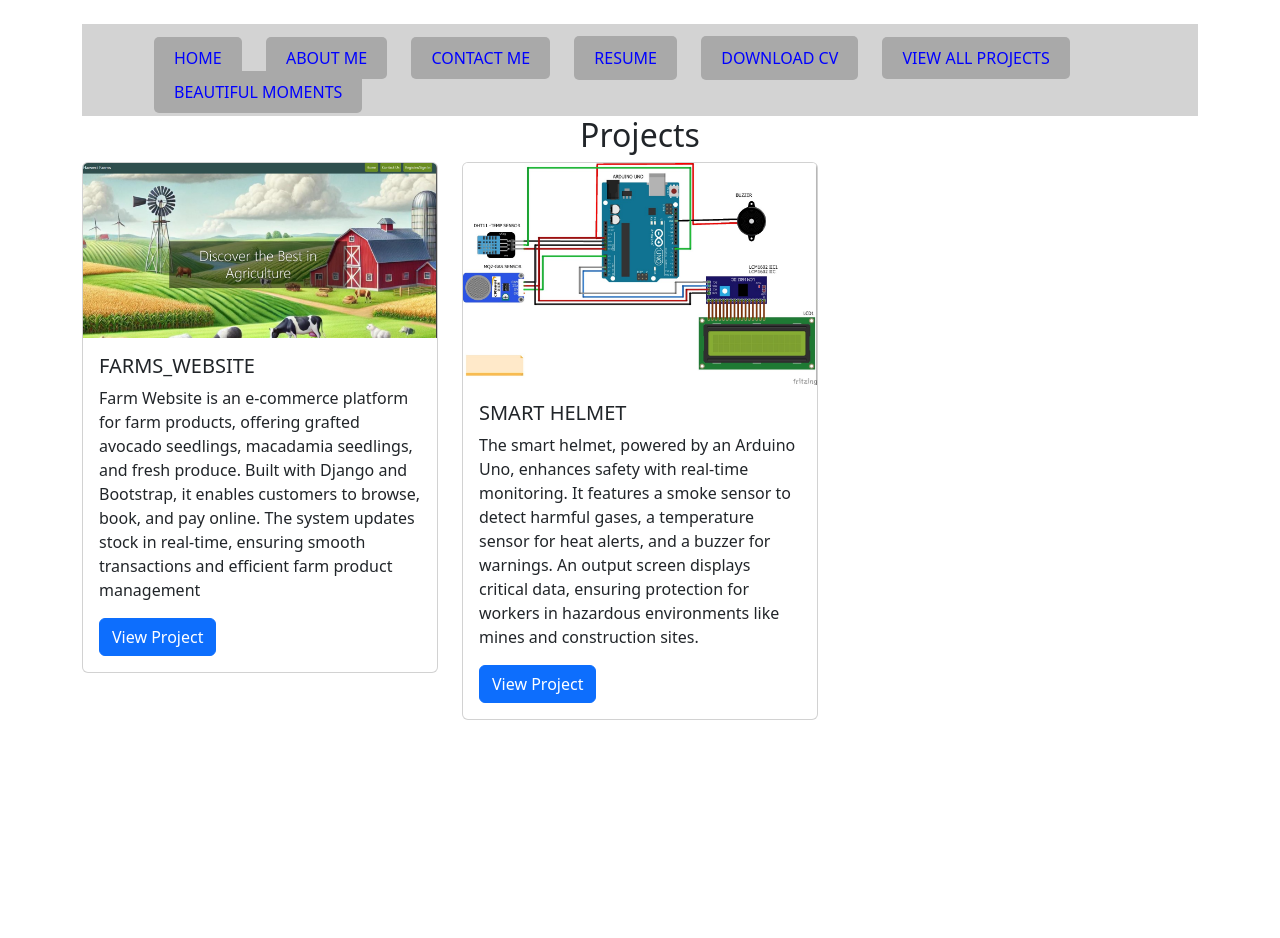
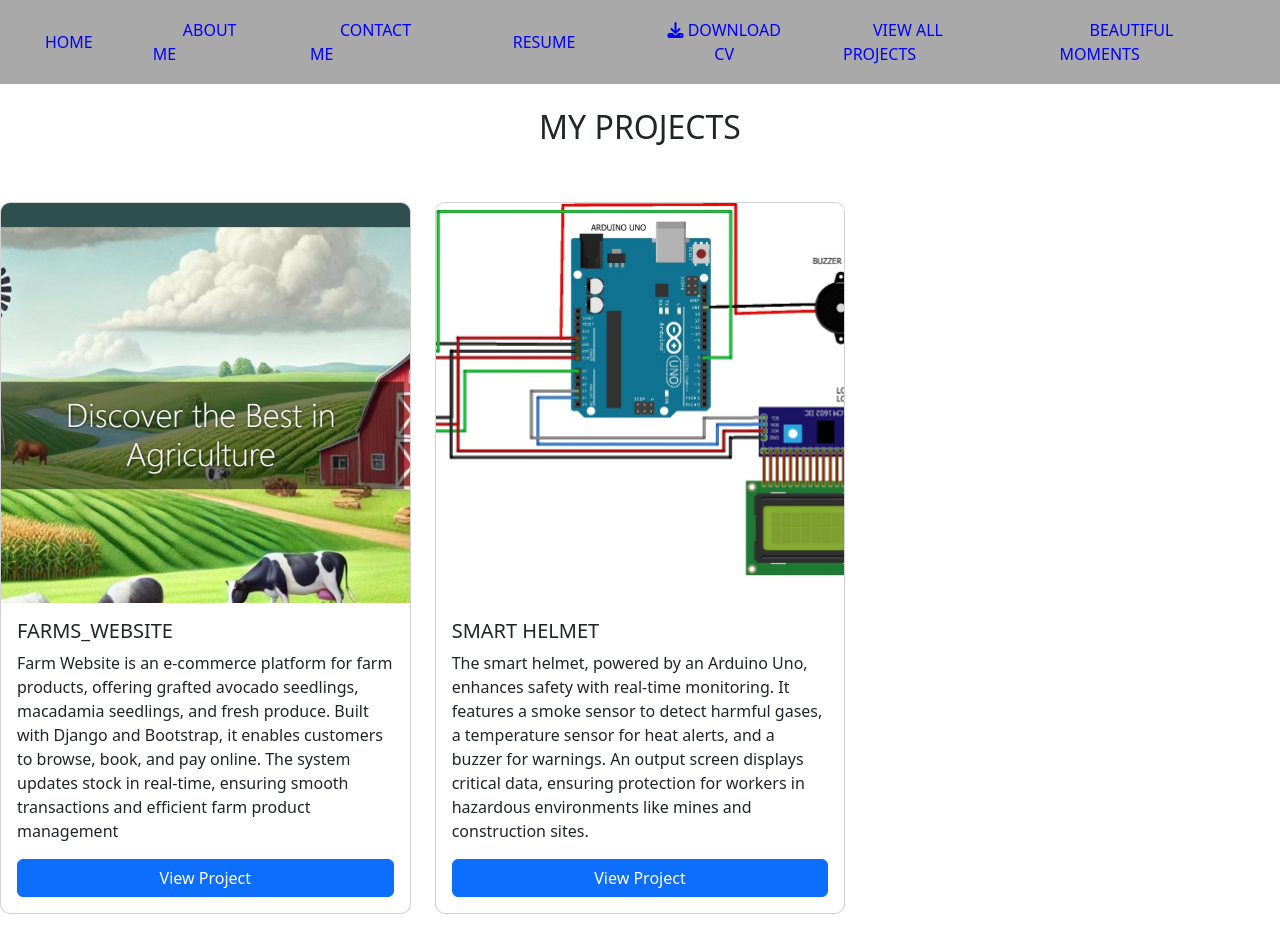
Before and after one commit to JAPHES/my_portfolio, a Django app: page /project_list/ in a window 1280 px wide. Before the commit the page ends 720 px from the top, so only its background shows below. Run offline with Django 5.2, Linux system fonts and the light colour scheme; data comes from the database, SQL or seed files in the repository; some libraries are stand-ins or nearby versions.

Commit message:
mades chages on html templates

```diff
--- a/todo/templates/contact.html
+++ b/todo/templates/contact.html
@@ -7,8 +7,6 @@
         {% load static %}
         <!-- Include Font Awesome -->
          <link rel="stylesheet" href="https://cdnjs.cloudflare.com/ajax/libs/font-awesome/6.0.0-beta3/css/all.min.css">
-
-
         <style>
             body {
                 font-family: 'Arial', sans-serif;
@@ -39,7 +37,7 @@
             padding: 0;
             margin: 0; /* Remove margin to avoid spacing issues */
             display: flex;
-            justify-content: flex-end; /* Align links to the right */
+            justify-content: flex-start; /* Align links to the right */
             align-items: center;
         }
 
--- a/todo/templates/todo/project_list.html
+++ b/todo/templates/todo/project_list.html
@@ -6,35 +6,74 @@
     <title>Project List</title>
     {% load static %}
     <link rel="stylesheet" href="https://cdn.jsdelivr.net/npm/bootstrap@5.3.0/dist/css/bootstrap.min.css">
+    <script src="https://kit.fontawesome.com/a076d05399.js" crossorigin="anonymous"></script>
 
     <style>
-
         /* Navbar Styling */
         .navbar {
-                    background-color: lightgrey;
-                    padding: 12px 25px;
+            background-color: darkgrey; /* Adjust background as needed */
+            padding: none;
         }
+
         .navbar ul {
-                     margin: 0 15px; /* Space between the links */
+            list-style: none;
+            display: flex;
+            justify-content: flex-end; /* Aligns content to the right */
+            align-items: center;
+            margin: 0;
+            padding: 0;
         }
+
         .navbar ul li {
-                    display: inline-block;
-                    margin-right: 20px;
+            margin: 0 15px;
         }
+
         .navbar ul li a {
+            text-decoration: none;
             color: blue;
-                    text-decoration: none;
-                    padding: 10px 20px;
-                    background-color: darkgrey;
+            padding: 10px 30px;
+            transition: 0.3s;
+        }
+
+        .navbar ul li a:hover {
+            background-color: #555;
             border-radius: 5px;
-                    transition: background-color 0.3s ease;
+        }
 
+        /* Card Styling */
+        .card {
+            height: 100%; /* Ensures all cards take full height */
+            display: flex;
+            flex-direction: column;
+            border-radius: 10px; /* Smooth edges */
+            overflow: hidden; /* Ensures proper display */
         }
-                .navbar ul li a:hover {
-                    background-color: red;
+
+        .card img {
+            height: 400px; /* Set a fixed height for images */
+            object-fit: cover; /* Ensures images fit properly */
         }
+
+        .card-body {
+            flex-grow: 1; /* Expands to fill available space */
+            display: flex;
+            flex-direction: column;
+            justify-content: space-between;
+        }
+
+        .card-body .card-text {
+            flex-grow: 1; /* Ensures text expands while keeping button at the bottom */
+        }
+
+        .card-body .btn {
+            align-self: center; /* Aligns button properly */
+            width: 100%; /* Makes button full width */
+        }
+
     </style>
 </head>
+<body>
+
     <!-- Navbar -->
     <nav class="navbar">
         <ul>
@@ -52,8 +91,8 @@
         </ul>
     </nav>
 
-<body class="container mt-4">
-    <h2 class="text-center">Projects</h2>
+    <!-- Project List -->
+    <h2 class="text-center mt-4">MY PROJECTS</h2><br><br>
 
     {% if projects %}
         <div class="row">
@@ -78,7 +117,6 @@
         <p class="text-center">No projects available.</p>
     {% endif %}
 
-
     <script src="https://cdn.jsdelivr.net/npm/bootstrap@5.3.0/dist/js/bootstrap.bundle.min.js"></script>
 </body>
 </html>
```
Also changed, not shown: todo/templates/gallery.html (+11 -2 lines), todo/templates/index.html (+7 -1 lines). Lines whose indentation alone changed are shown as unchanged.
